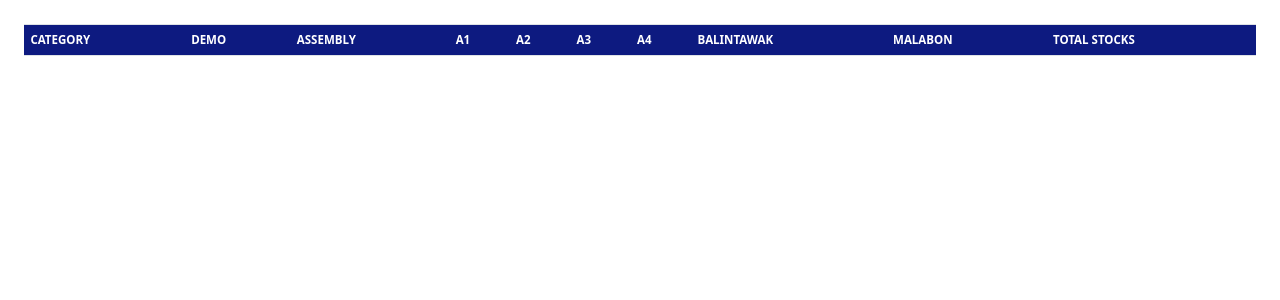
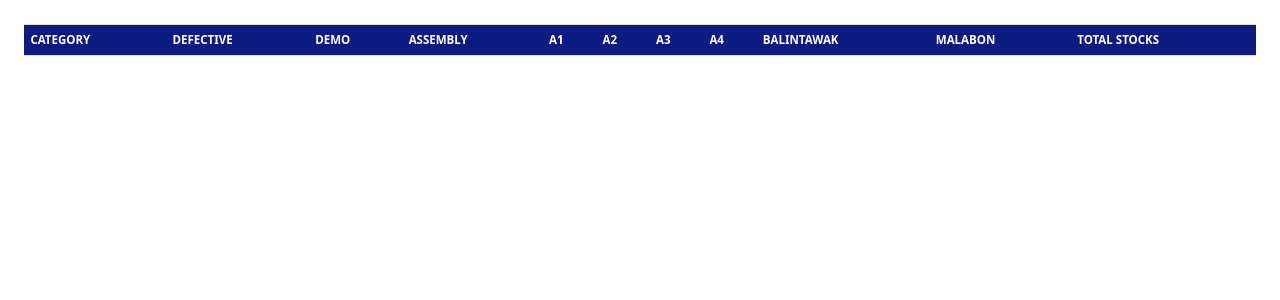
Before and after one commit to lancenacabuan/lsapp, a Laravel app: template resources/views/pages/stocks.blade.php in a window 1280 px wide. Shown: the top 300 px of the page. Run offline with Laravel 8, Linux system fonts and the light colour scheme; the template is opened without the code that fills it: most values are stand-ins (such as "Sample title", 1, 10 or a date in 2020); lists and menus that the app fills with data are empty; parts of the project's set-up code (start-up, migrations or seed data) failed here and were passed over; some libraries are stand-ins or nearby versions.

Commit message:
defective

```diff
--- a/public/js/stocks.js
+++ b/public/js/stocks.js
@@ -24,6 +24,7 @@ function category(){
             ajax: 'category_data',
             columns: [
                 { data: 'Category' },
+                { data: 'Defective' },
                 { data: 'Demo' },
                 { data: 'Assembly' },
                 { data: 'A1' },
@@ -72,6 +73,7 @@ $(document).on('click', '#CategoryTable tbody tr', function(){
             },
             columns: [
                 { data: 'Item' },
+                { data: 'Defective' },
                 { data: 'Demo' },
                 { data: 'Assembly' },
                 { data: 'A1' },
@@ -110,6 +112,7 @@ $('#btnBack').on('click', function(){
             },
             columns: [
                 { data: 'Item' },
+                { data: 'Defective' },
                 { data: 'Demo' },
                 { data: 'Assembly' },
                 { data: 'A1' },
--- a/resources/views/pages/index.blade.php
+++ b/resources/views/pages/index.blade.php
@@ -1,7 +1,7 @@
 @extends('layouts.app')
 @section('content')
 @php
-$stocks = DB::table('stocks')->whereIn('stocks.location_id',['1','2','3','4','5','6','7','9'])->get()->count();
+$stocks = DB::table('stocks')->whereNotIn('stocks.location_id',['8'])->get()->count();
 $stockrequest = DB::table('requests')->whereNotIn('requests.status',['7','8','10','11'])->get()->count();
 $stocktransfer = DB::table('request_transfer')->whereNotIn('request_transfer.status',['7','8'])->get()->count();
 @endphp
--- a/resources/views/pages/stocks.blade.php
+++ b/resources/views/pages/stocks.blade.php
@@ -14,6 +14,7 @@
             <thead style="background-color: #0d1a80; color: white;">
                 <tr>
                     <th>CATEGORY</th>
+                    <th>DEFECTIVE</th>
                     <th>DEMO</th>
                     <th>ASSEMBLY</th>
                     <th>A1</th>
@@ -33,6 +34,7 @@
             <thead style="background-color: #0d1a80; color: white;">
                 <tr>
                     <th>ITEM DESCRIPTION</th>
+                    <th>DEFECTIVE</th>
                     <th>DEMO</th>
                     <th>ASSEMBLY</th>
                     <th>A1</th>
```
Also changed, not shown: app/Http/Controllers/StocksController.php (+16 -0 lines).
